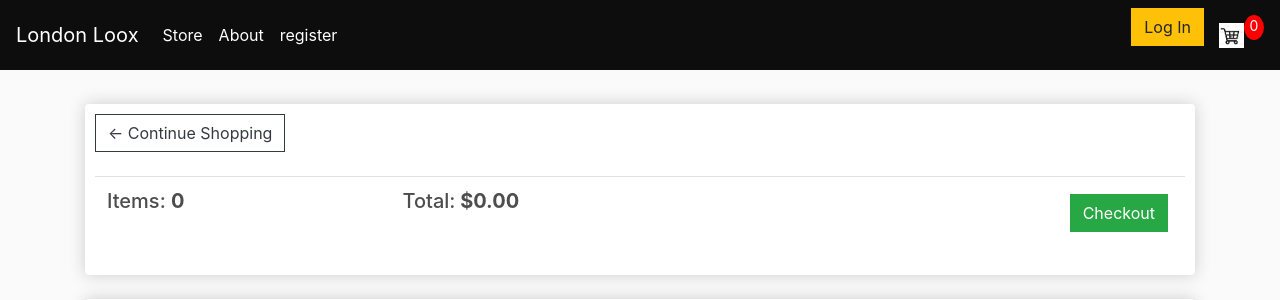
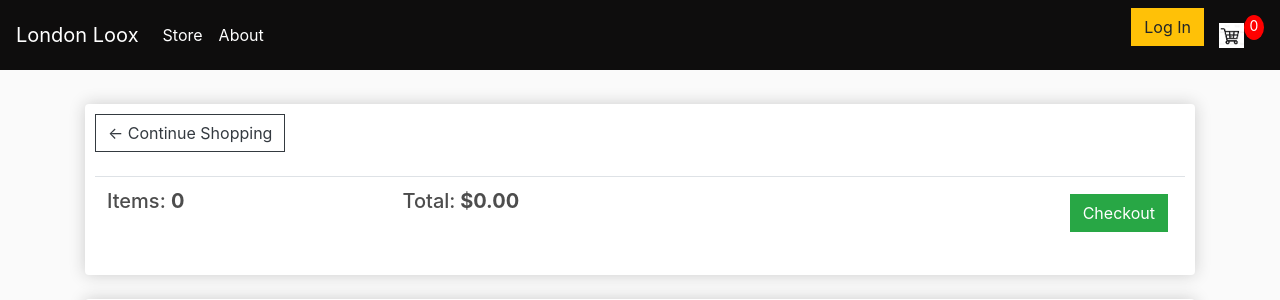
Before and after one commit to LeonaMussie/Project-4-ecommerce, a Django app: page /cart/ in a window 1280 px wide. Shown: the top 300 px of the page. Run offline with Django 4.2, Linux system fonts and the light colour scheme; lists and menus that the app fills with data are empty; some libraries are stand-ins or nearby versions.

Commit message:
second commit

```diff
--- a/store/templates/store/main.html
+++ b/store/templates/store/main.html
@@ -81,10 +81,6 @@
 		  <li class="nav-item active">
 			<a class="nav-link" href="{% url 'home' %}">About<span class="sr-only">(current)</span></a>
 		  </li>
-		  <li class="nav-item active">
-			<a class="nav-link" href="{% url 'register' %}">register<span class="sr-only">(current)</span></a>
-		  </li>
-
 	    </ul>
 	    <div class="form-inline my-2 my-lg-0">
 			{% if user.is_authenticated %}
```
Also changed, not shown: db.sqlite3, 3 other files.
